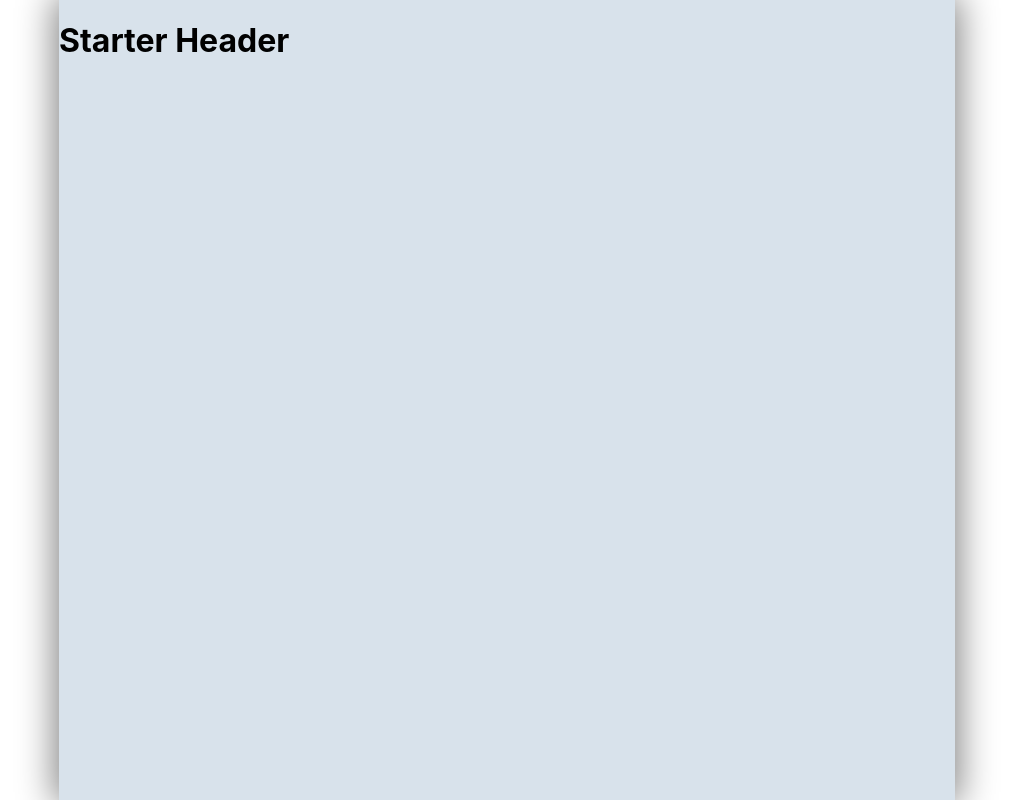
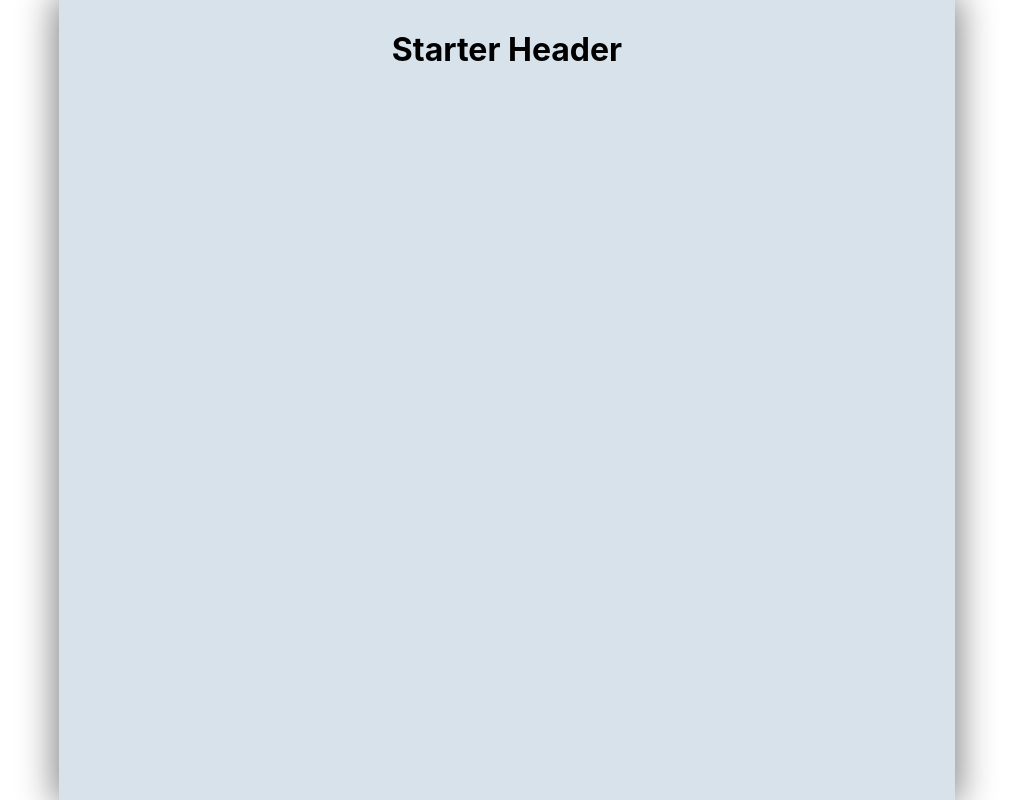
Before and after one commit to zeal-bennett-carter/NYT-Book-Reviews, a React (Create React App) app in the folder nyt-book-reviews/: page / in a window 1280 px wide. Shown: the whole page, without its empty margins (133-1146 px from the left). Built offline with nearby package versions, Linux system fonts and the light colour scheme.

Commit message:
Adjusted header styling

```diff
--- a/nyt-book-reviews/src/components/header.tsx
+++ b/nyt-book-reviews/src/components/header.tsx
@@ -7,8 +7,8 @@ interface HeaderProps {
 const Header : React.FC<HeaderProps> = ({pageName}) => {
 
     return (
-        <div className="header-wrapper">
-            <h1>
+        <div className="main-header-wrapper">
+            <h1 className="main-header">
                 {pageName}
             </h1>
         </div>
--- a/nyt-book-reviews/src/index.css
+++ b/nyt-book-reviews/src/index.css
@@ -12,7 +12,6 @@ code {
     monospace;
 }
 
-
 .outer-content-holder{
   background: #d8e2eb;
   display: block;
@@ -22,3 +21,8 @@ code {
   height: 100%;
   box-shadow: 0 0 35px 4px grey;
 }
+
+.main-header-wrapper .main-header{
+  margin: 30px auto;
+  text-align: center;
+}
```
Also changed, not shown: 1 other file (tests, documents, lock files or other folders).
